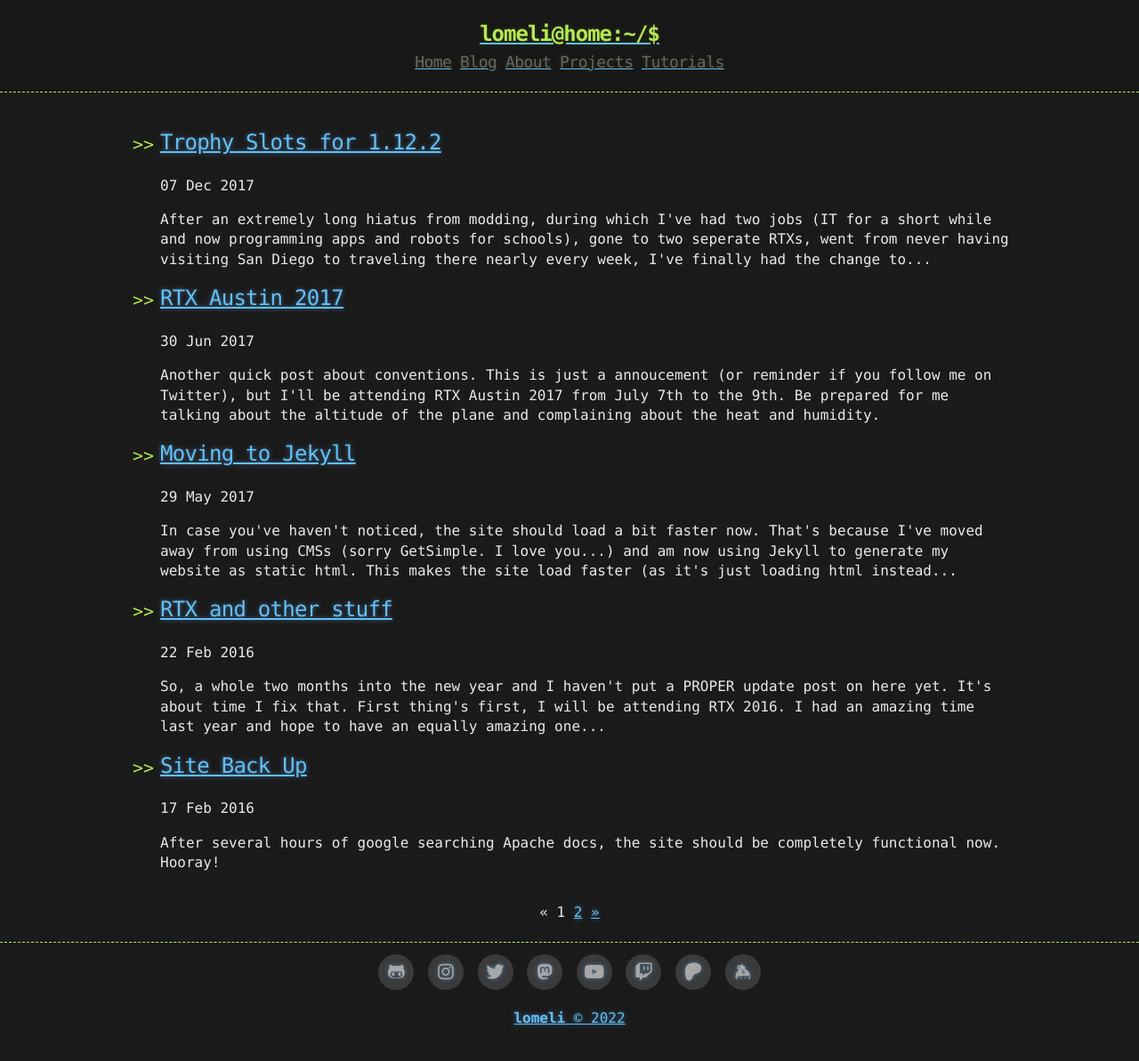
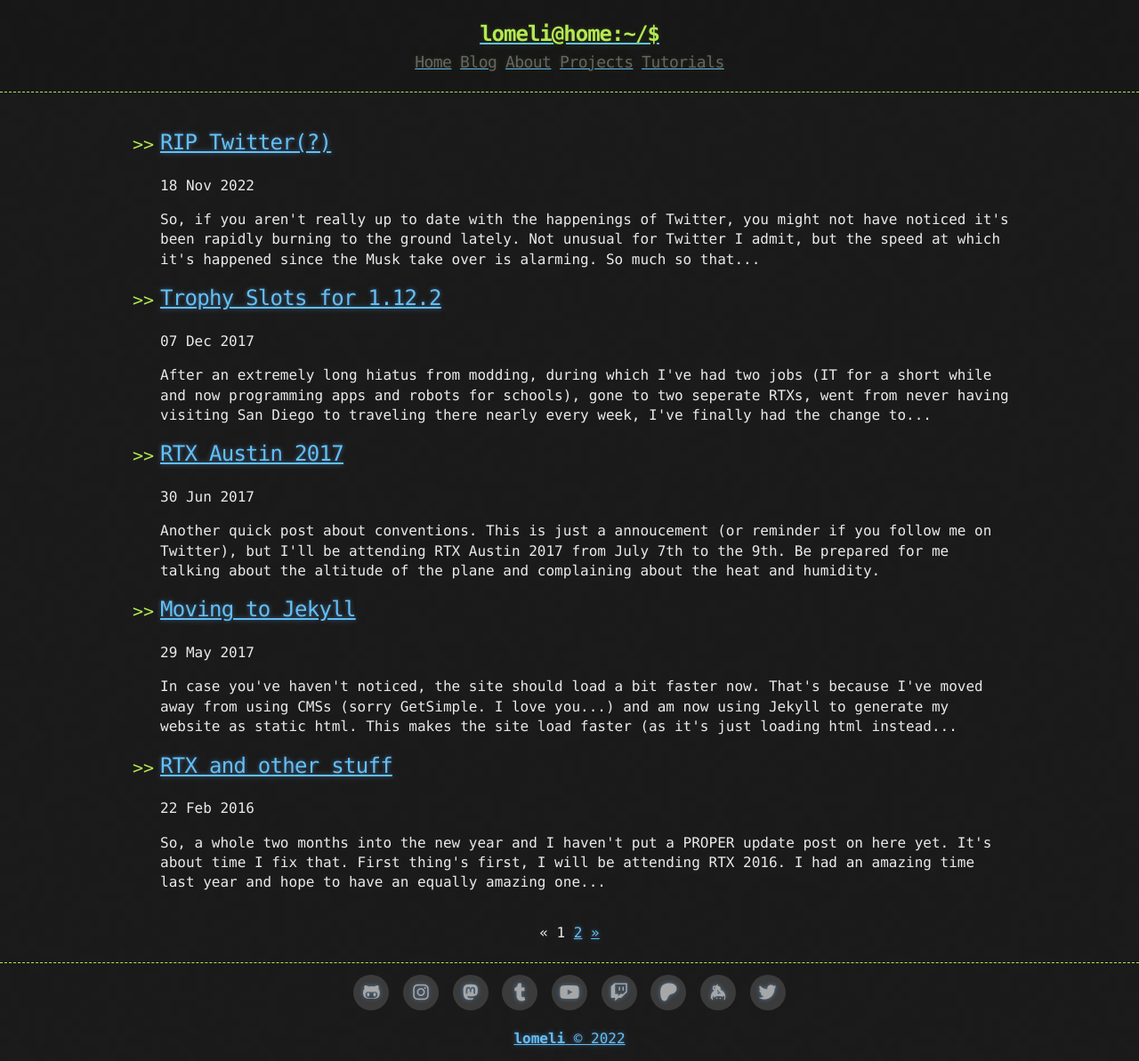
Before and after one commit to Lomeli12/Lomeli12.net, a Jekyll site: the page built from blog/index.html, in a window 1280 px wide. Shown: the whole page at 89% size. Built offline with Jekyll 4.4.1, drawn with Linux system fonts in a browser that asks for light colours; nearby versions of some CDN libraries; library files that are not in the unit come from our copies; the list of posts is cut into pages by our own code; before the commit the page ends 1170 px from its top, so only the background shows below that; some of the changed lines change nothing that is shown.

Commit message:
Added new posts about alternative socials to follow and updated social media buttons
Maybe RIP Twitter

```diff
--- a/_includes/social.html
+++ b/_includes/social.html
@@ -1,10 +1,11 @@
 <div>
     <a href="https://github.com/Lomeli12" class="social-btn fab fa-github-alt" target="_blank"></a>
     <a href="https://www.instagram.com/lomeli12_" class="social-btn fab fa-instagram" target="_blank"></a>
-    <a href="https://twitter.com/Lomeli12_" class="social-btn fab fa-twitter" target="_blank"></a>
-    <a href="https://mastodon.cloud/@Lomeli" class="social-btn fab fa-mastodon" target="_blank"></a>
+    <a rel="me" href="https://tech.lgbt/@Lomeli" class="social-btn fab fa-mastodon" target="_blank"></a>
+    <a href="https://antlomeli.tumblr.com/" class="social-btn fab fa-tumblr" target="_blank"></a>
     <a href="https://youtube.com/AntLomeli" class="social-btn fab fa-youtube" target="_blank"></a>
     <a href="https://www.twitch.tv/lomeli12" class="social-btn fab fa-twitch" target="_blank"></a>
     <a href="https://www.patreon.com/Lomeli12"class="social-btn fab fa-patreon" target="_blank"></a>
     <a href="https://keybase.io/lomeli12"class="social-btn fab fa-keybase" target="_blank"></a>
+    <a href="https://twitter.com/Lomeli12_" class="social-btn fab fa-twitter" target="_blank"></a>
 </div>
--- /dev/null
+++ b/_posts/2022-11-18-rip-twitter.html
@@ -0,0 +1,26 @@
+---
+layout: post
+title: RIP Twitter(?)
+date: '2022-11-18'
+author: Lomeli12
+categories:
+- website
+tags:
+- update
+- social media
+- twitter
+- mastodon
+- tumblr
+---
+
+<p>So, if you aren't really up to date with the happenings of Twitter, you might not have noticed it's been rapidly burning to the ground lately. Not unusual for Twitter I admit, but the speed at which it's happened since the Musk take over is alarming. So much so that a lot of people, myself included, have been preparing a mass migration to...whatever other social media site will take us. Just in case...</p>
+
+<p>Now, does that mean I'm gonna start using the blog on my website more to keep everyone who bothers listening to my ramblings for some reason up to date. HA, yeah right! I use <a href="https://jekyllrb.com/" target="_blank">Jekyll</a> to build this site, it takes way too much effort rebuilding the entire site to consistently make posts here and I'm too lazy to go back to any self-hosted CMS like Wordpress anytime soon. It took a ton of effort to stop being reliant on those to begin with.</p>
+
+<p>Instead, I wanted to highlight my other social media accounts, where it'll be far simpiler for me to post and way easier for everyone else to follow since the average Joe has no idea what an RSS feed is. All my socials have had icon links at the footer of this site for a while now, but I just wanted to point out the ones I'll frequent more often since I don't exactly give them all love in equal measure. </p>
+
+<p>The first one I want to point out is <a href="https://tech.lgbt/@Lomeli" target="_blank">my Mastodon</a> since that's the closest to Twitter, at least in appearance, out of the lot. I recently moved instances and have updated the links accordingly, but you can follow me there at <a href="https://tech.lgbt/@Lomeli" target="_blank">https://tech.lgbt/@Lomeli</a>. This is probably the one I'll spend the most time with.</p>
+
+<p>The second one will be my <a href="https://antlomeli.tumblr.com/" target="_blank">tumblr</a>. I've actually had this for a while now, I originally made it thinking I would start a comic blog as a way to get better at drawing years ago. That project...lasted like a day at most, so the page was just collecting dust for who knows how long. I've since gone back, removed all the old junk, and made it somewhat presentable to start posting there. Now, how often I blog there is questionable. I mean the last post I made here was 5 years ago, but it'll still be much simplier to post there if I have any sort of big announcements that don't fit in a tweet or, as might become the default from now on, toot. You can find that page at <a href="https://antlomeli.tumblr.com/" target="_blank">https://antlomeli.tumblr.com/</a>.</p>
+
+<p>That should be the end of it for now. Like I said, I've got other socials linked below, but those two are probably gonna be the most reliable way to hear my nonsense and probably the best way to reach me overall. Twitter is still alive and kicking for the moment, but it's future isn't exactly looking bright. It's just better to be safe than sorry, you know?</p>
```
